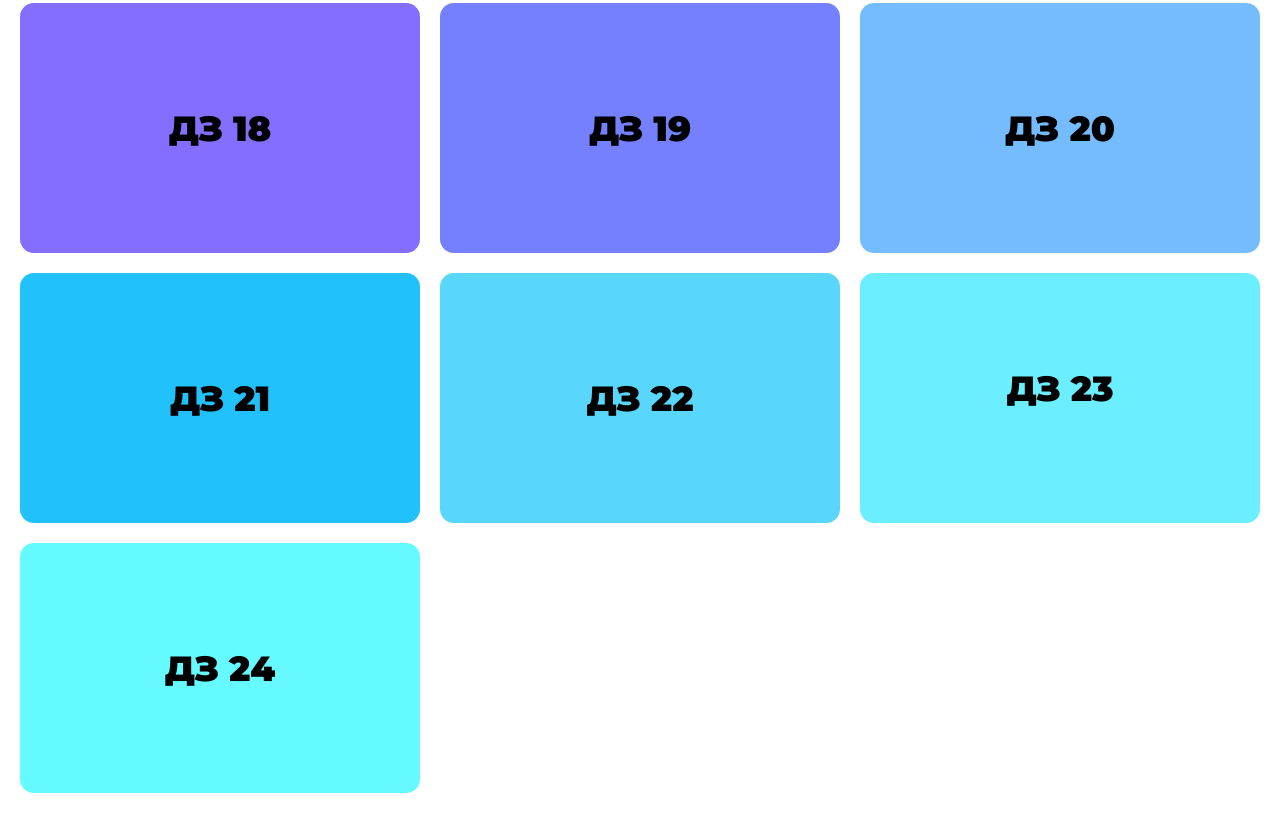
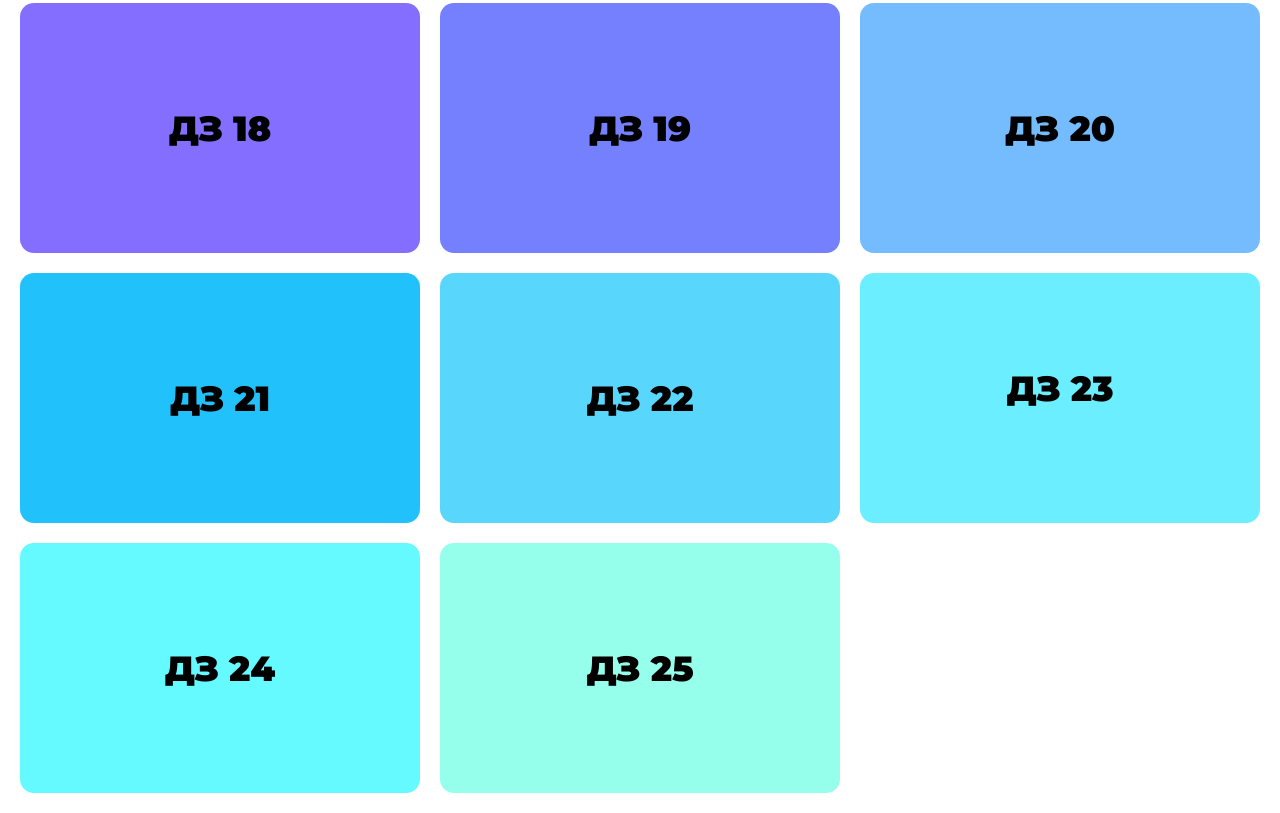
Before and after one commit to Sergey-Nag/sergey-nag.github.io, a plain HTML site: page index.html in a window 1280 px wide. Shown: the part 2253-3066 px from the top of the page. Drawn offline with Linux system fonts and the light colour scheme.

Commit message:
hw 25 in index

```diff
--- a/index.html
+++ b/index.html
@@ -179,6 +179,12 @@
           <span class="title">Функции с использованием замыканий</span>
         </div>
       </a>
+      <a href="HW_25/main.js" class="grid-item" style="background: rgb(150, 255, 235)">
+        <div class="info-wrapp">
+          <h2 class="hw-num">ДЗ 25</h2>
+          <span class="title">Прототипы</span>
+        </div>
+      </a>
      </div>
   </body>
 </html>
```
